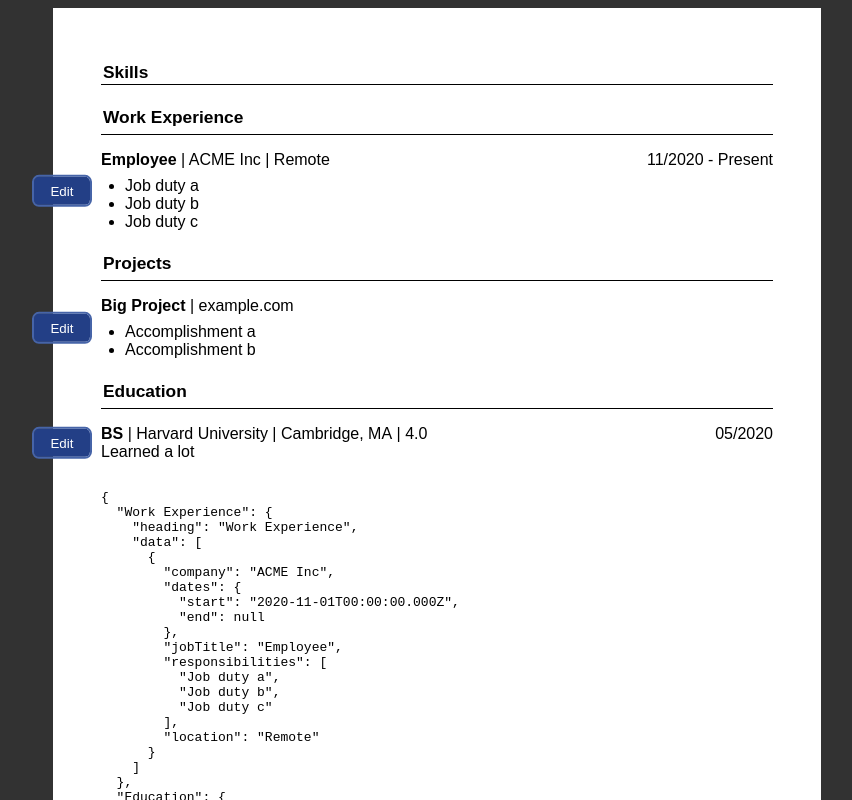
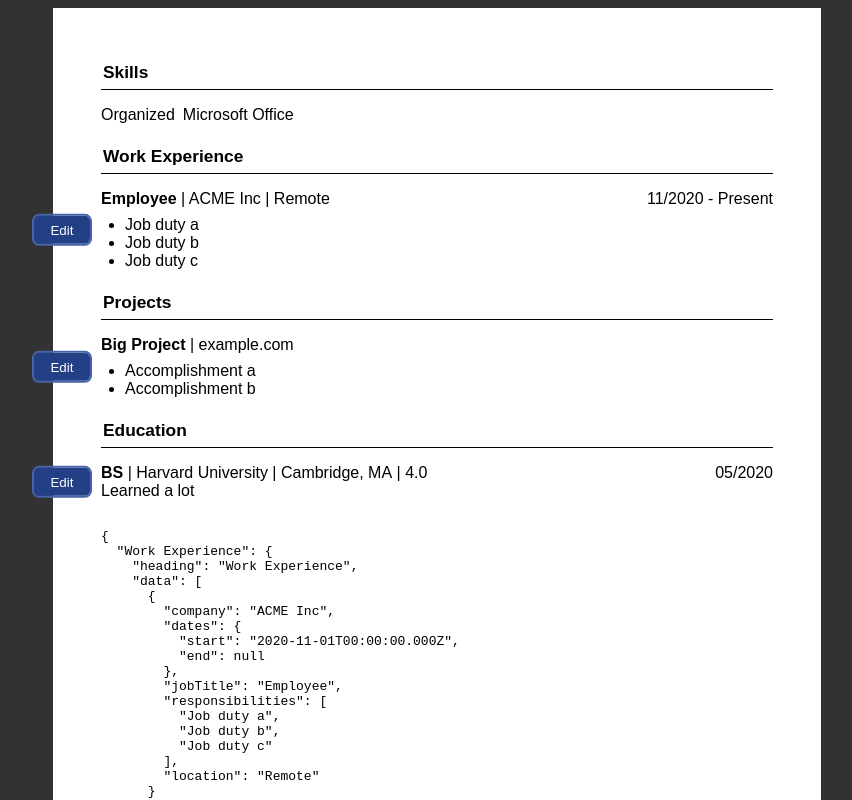
Before and after one commit to johnrdoty92/resume-builder, a React (Vite) app: page / in a window 1280 px wide. Shown: the top 800 px of the page, without its empty margins (203-1055 px from the left). Built offline with nearby package versions, Linux system fonts and the light colour scheme.

Commit message:
add skills view

```diff
--- a/src/App.tsx
+++ b/src/App.tsx
@@ -12,6 +12,7 @@ import { useResumeState } from "./contexts/hooks";
 import { WorkExperience } from "components/Section/WorkExperience";
 import { Education } from "components/Section/Education";
 import { Projects } from "components/Section/Projects";
+import { Skills } from "components/Section/Skills";
 
 // const HEIGHTS = ["50px", "100px", "35px", "45px", "80px"] as const;
 // const nodes = HEIGHTS.map((height, i) => (
@@ -67,7 +68,7 @@ function App() {
       }}
     >
       {/* <Header name={header.name} details={{ email: header.email }} /> */}
-      <SectionTitle title="Skills" />
+      <Skills />
       <WorkExperience />
       <Projects />
       <Education />
--- /dev/null
+++ b/src/components/Section/Skills/Skills.module.css
@@ -0,0 +1,4 @@
+.skillsList {
+    display: flex;
+    gap: 0.5em;
+}
--- /dev/null
+++ b/src/components/Section/Skills/SkillsList.tsx
@@ -0,0 +1,17 @@
+import { useResumeState } from "contexts/hooks";
+import classes from "./Skills.module.css";
+import { EditButton } from "components/Button/EditButton";
+
+export const SkillsList = () => {
+  const { data } = useResumeState().Skills;
+  return (
+    <>
+      <div className={classes.skillsList}>
+        {data.map((skill, i) => {
+          return <p key={`${skill}-${i}`}>{skill}</p>;
+        })}
+      </div>
+      {/* TODO: add button to open modal for skills */}
+    </>
+  );
+};
--- /dev/null
+++ b/src/components/Section/Skills/index.tsx
@@ -0,0 +1,12 @@
+import { SectionTitle } from "components/SectionTitle";
+import classes from "../Section.module.css";
+import { SkillsList } from "./SkillsList";
+
+export const Skills = () => {
+  return (
+    <section className={classes.resumeSection}>
+      <SectionTitle title="Skills" />
+      <SkillsList />
+    </section>
+  );
+};
```
